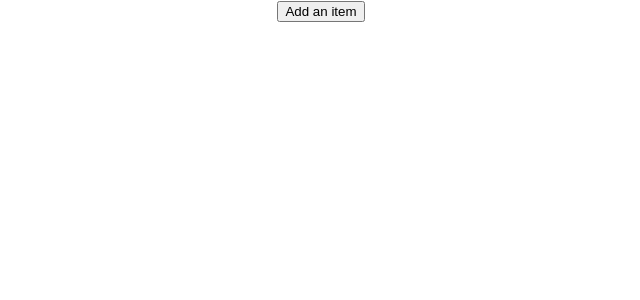
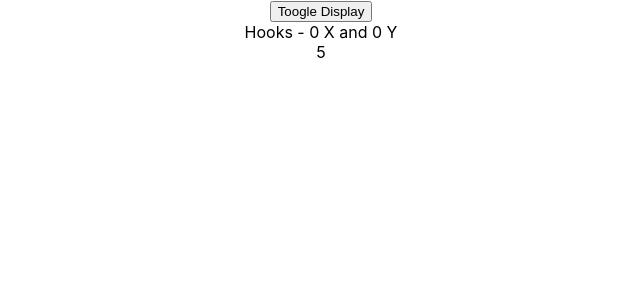
Before and after one commit to MMelchiorri/react_course, a React (Create React App) app in the folder code_evolution_react/: page / in a window 1280 px wide. Shown: the top 300 px of the page, without its empty margins (319-959 px from the left). Built offline with nearby package versions, Linux system fonts and the light colour scheme.

Commit message:
started lesson 12 useEffect

```diff
--- a/code_evolution_react/src/App.js
+++ b/code_evolution_react/src/App.js
@@ -1,10 +1,12 @@
 import './App.css';
-import CounterFour from './components/Function/CounterFour';
+import IntervalHookCounter from './components/Function/IntervalHookCounter';
+import MouseContainer from './components/Function/MouseContainer';
 
 function App() {
   return (
     <div className="App">
-      <CounterFour />
+      <MouseContainer />
+      <IntervalHookCounter />
     </div>
   );
 }
--- /dev/null
+++ b/code_evolution_react/src/components/Function/HookMouse.js
@@ -0,0 +1,26 @@
+import React, { useEffect, useState } from 'react';
+
+function HookMouse() {
+  const [x, setX] = useState(0);
+  const [y, setY] = useState(0);
+
+  const logMousePosition = (e) => {
+    setX(e.clientX);
+    setY(e.clientY);
+  };
+
+  useEffect(() => {
+    window.addEventListener('mousemove', logMousePosition);
+    return () => {
+      window.removeEventListener('mousemove', logMousePosition);
+    };
+  }, []); //run useEffect Only Once
+
+  return (
+    <div>
+      Hooks - {x} X and {y} Y{' '}
+    </div>
+  );
+}
+
+export default HookMouse;
--- /dev/null
+++ b/code_evolution_react/src/components/Function/IntervalHookCounter.js
@@ -0,0 +1,17 @@
+import React, { useState, useEffect } from 'react';
+
+function IntervalHookCounter() {
+  const [count, setCount] = useState(0);
+  const tick = () => {
+    setCount(count + 1);
+  };
+  useEffect(() => {
+    const interval = setInterval(tick, 1000);
+    return () => {
+      clearInterval(interval);
+    };
+  }, [count]);
+  return <div>{count}</div>;
+}
+
+export default IntervalHookCounter;
--- /dev/null
+++ b/code_evolution_react/src/components/Function/MouseContainer.js
@@ -0,0 +1,15 @@
+import React, { useState } from 'react';
+import HookMouse from './HookMouse';
+
+function MouseContainer() {
+  const [display, setDisplay] = useState(true);
+
+  return (
+    <div>
+      <button onClick={() => setDisplay(!display)}>Toogle Display</button>
+      {display && <HookMouse />}
+    </div>
+  );
+}
+
+export default MouseContainer;
```
Also changed, not shown: code_evolution_react/src/components/Function/HookCounterUseEffectOne.js (added, +26 -0 lines), code_evolution_react/src/components/Function/HookCounterFour.js (renamed from code_evolution_react/src/components/Function/CounterFour.js), code_evolution_react/src/components/Function/HookCounterIOne.js (renamed from code_evolution_react/src/components/Function/HookCounter.js), code_evolution_react/src/components/Function/HookCounterThree.js (renamed from code_evolution_react/src/components/Function/StateObject.js).
